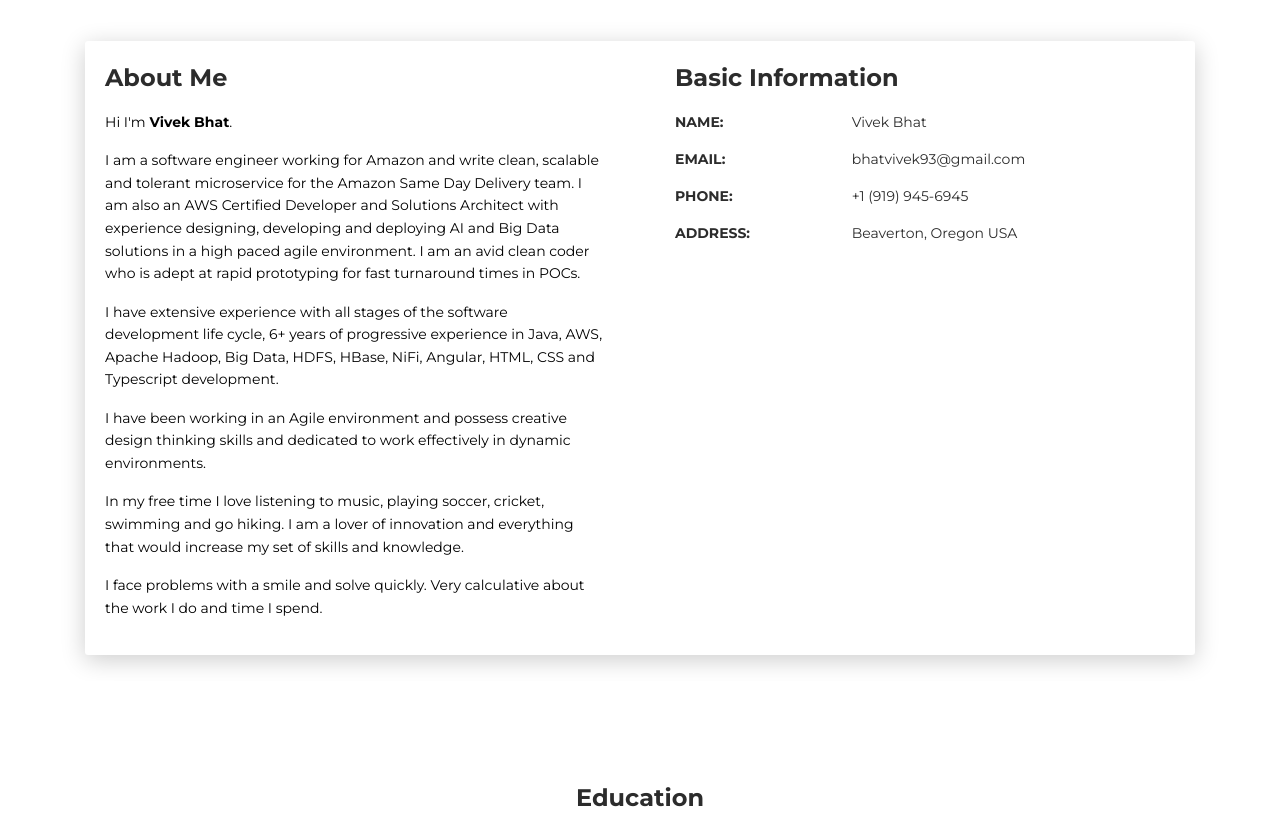
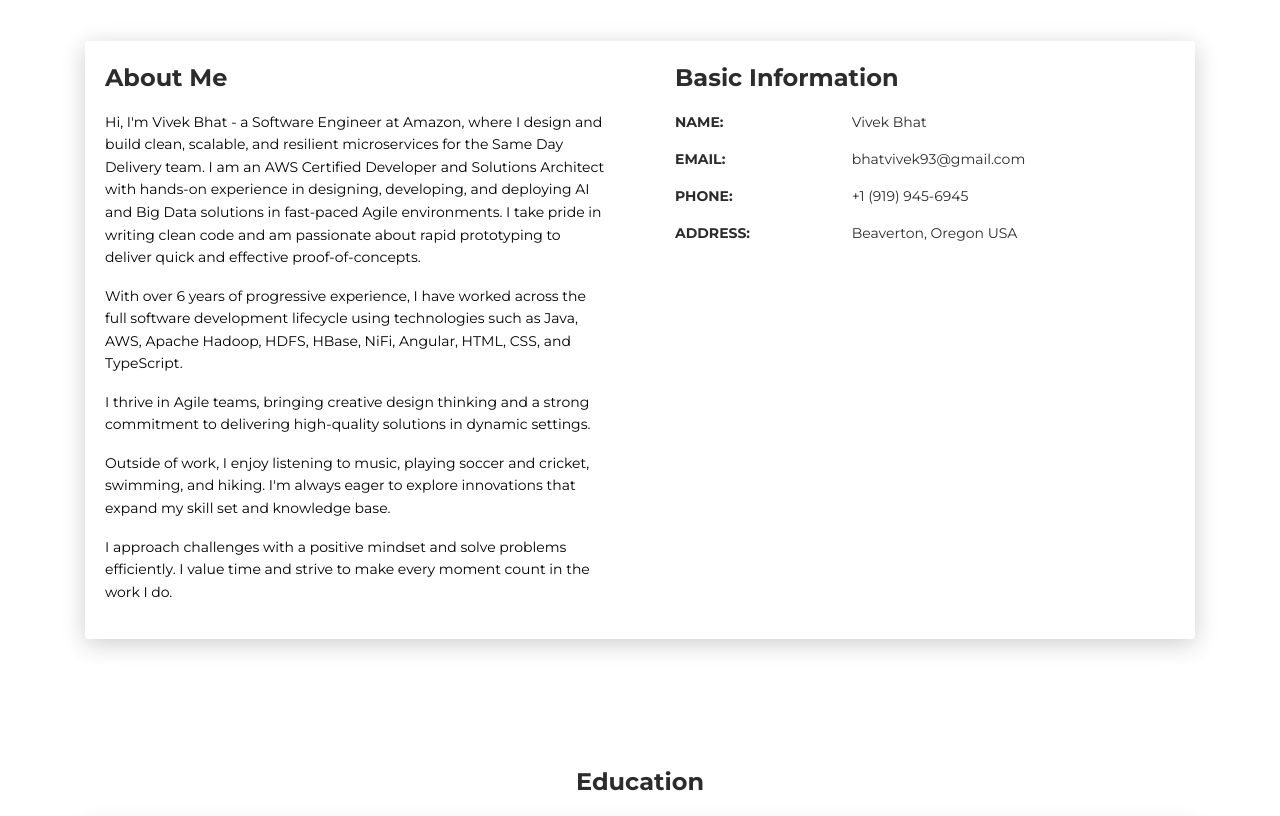
Before and after one commit to VivekBhat/website-v2, an Angular app: page / in a window 1280 px wide. Shown: the part 579-1395 px from the top of the page. Built offline with nearby package versions, Linux system fonts and the light colour scheme; some icons are missing; what ngx-markdown, ngx-spinner would draw is missing.

Commit message:
Updated about

```diff
--- a/src/app/profile/about/about.component.html
+++ b/src/app/profile/about/about.component.html
@@ -5,7 +5,6 @@
         <div class="col-lg-6 col-md-12">
           <div class="card-body">
             <div class="h4 mt-0 title">About Me</div>
-            <p>Hi I'm <strong>Vivek Bhat</strong>.</p>
             <ng-container *ngFor="let about of about$ | async">
               <p>{{about}}</p>
             </ng-container>
@@ -21,32 +20,10 @@
             <!--<div class="col-sm-8">May 17, 1993</div>-->
             <!--</div>-->
             <ng-container *ngTemplateOutlet="basic; context: {key: 'Name', value: 'Vivek Bhat'}"></ng-container>
-            <ng-container
-              *ngTemplateOutlet="basic; context: {key: 'Email', value: 'bhatvivek93@gmail.com'}"></ng-container>
+            <ng-container *ngTemplateOutlet="basic; context: {key: 'Email', value: 'bhatvivek93@gmail.com'}"></ng-container>
             <ng-container *ngTemplateOutlet="basic; context: {key: 'Phone', value: '+1 (919) 945-6945'}"></ng-container>
-            <ng-container
-              *ngTemplateOutlet="basic; context: {key: 'Address', value: 'Beaverton, Oregon USA'}"></ng-container>
-            <!--<ng-container *ngTemplateOutlet="basic; context: {key: 'Languages', value: 'Vivek Bhat'}"></ng-container>-->
+            <ng-container *ngTemplateOutlet="basic; context: {key: 'Address', value: 'Beaverton, Oregon USA'}"></ng-container>
 
-            <!--<div class="row mt-3">-->
-            <!--<div class="col-sm-4">-->
-            <!--<strong class="text-uppercase">Phone:</strong>-->
-            <!--</div>-->
-            <!--<div class="col-sm-8">+1 (919) 945-6945</div>-->
-            <!--</div>-->
-            <!--<div class="row mt-3">-->
-            <!--<div class="col-sm-4">-->
-            <!--<strong class="text-uppercase">Address:</strong>-->
-            <!--</div>-->
-            <!--<div class="col-sm-8"> Beaverton, Oregon USA-->
-            <!--</div>-->
-            <!--</div>-->
-            <!--<div class="row mt-3">-->
-            <!--<div class="col-sm-4">-->
-            <!--<strong class="text-uppercase">Language:</strong>-->
-            <!--</div>-->
-            <!--<div class="col-sm-8">English, Hindi</div>-->
-            <!--</div>-->
           </div>
         </div>
       </div>
--- a/src/app/services/about/mock-about.service.ts
+++ b/src/app/services/about/mock-about.service.ts
@@ -1,6 +1,6 @@
-import {AboutService} from './about.service';
-import {Observable, of} from 'rxjs';
-import {Injectable} from '@angular/core';
+import { AboutService } from './about.service';
+import { Observable, of } from 'rxjs';
+import { Injectable } from '@angular/core';
 
 @Injectable()
 export class MockAboutService implements AboutService {
@@ -8,18 +8,13 @@ export class MockAboutService implements AboutService {
   getAbout(): Observable<string[]> {
 
     const about =
-      'I am a software engineer working for Amazon and write clean, scalable and tolerant microservice for the Amazon Same Day Delivery team. '+
-      'I am also an AWS Certified Developer and Solutions Architect with experience designing, developing and deploying AI and Big Data ' +
-      'solutions in a high paced agile environment. I am an avid clean coder who is adept at rapid prototyping for fast turnaround times in POCs.\n' +
-      'I have extensive experience with all stages of the software development life cycle, ' +
-      '6+ years of progressive experience in Java, AWS, Apache Hadoop, Big Data, HDFS, HBase, NiFi, Angular, HTML, CSS ' +
-      'and Typescript development. \n' +
-      'I have been working in an Agile environment and possess creative design thinking skills and dedicated to work effectively in ' +
-      'dynamic environments. \n' +
-      'In my free time I love listening to music, playing soccer, cricket, swimming and go hiking. ' +
-      'I am a lover of innovation and everything that would increase my set of skills and knowledge. \n' +
-      'I face problems with a smile and solve quickly. Very calculative about the work I do and time I spend. \n';
-
+      'Hi, I\'m Vivek Bhat - a Software Engineer at Amazon, where I design and build clean, scalable, and resilient microservices for the Same Day Delivery team. ' +
+      'I am an AWS Certified Developer and Solutions Architect with hands-on experience in designing, developing, and deploying AI and Big Data solutions in fast-paced Agile environments. ' +
+      'I take pride in writing clean code and am passionate about rapid prototyping to deliver quick and effective proof-of-concepts.\n' +
+      'With over 6 years of progressive experience, I have worked across the full software development lifecycle using technologies such as Java, AWS, Apache Hadoop, HDFS, HBase, NiFi, Angular, HTML, CSS, and TypeScript. \n' +
+      'I thrive in Agile teams, bringing creative design thinking and a strong commitment to delivering high-quality solutions in dynamic settings.\n' +
+      'Outside of work, I enjoy listening to music, playing soccer and cricket, swimming, and hiking. I\'m always eager to explore innovations that expand my skill set and knowledge base.\n' +
+      'I approach challenges with a positive mindset and solve problems efficiently. I value time and strive to make every moment count in the work I do.\n';
     const arr: string[] = about.split('\n');
     return of(arr);
   }
```
Also changed, not shown: docker-compose.yml (+5 -4 lines), 1 other file (tests, documents, lock files or other folders).
